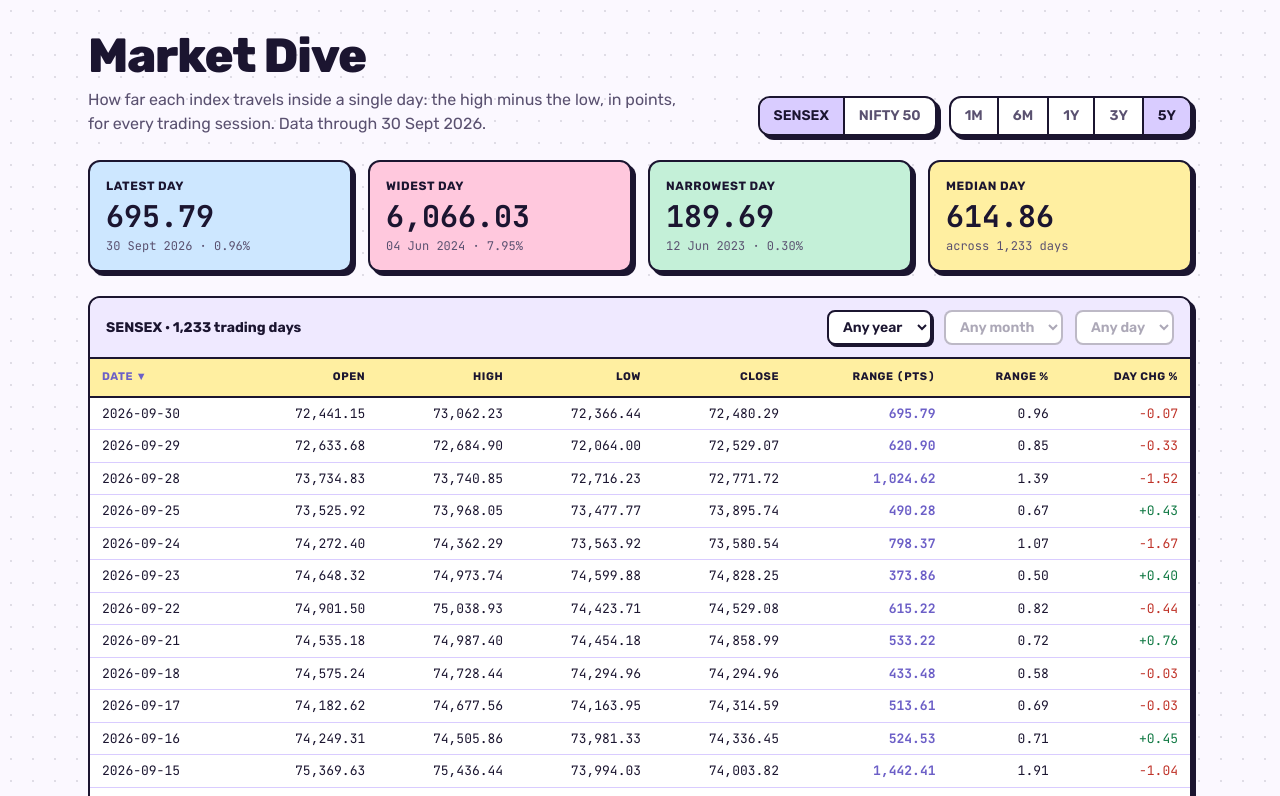
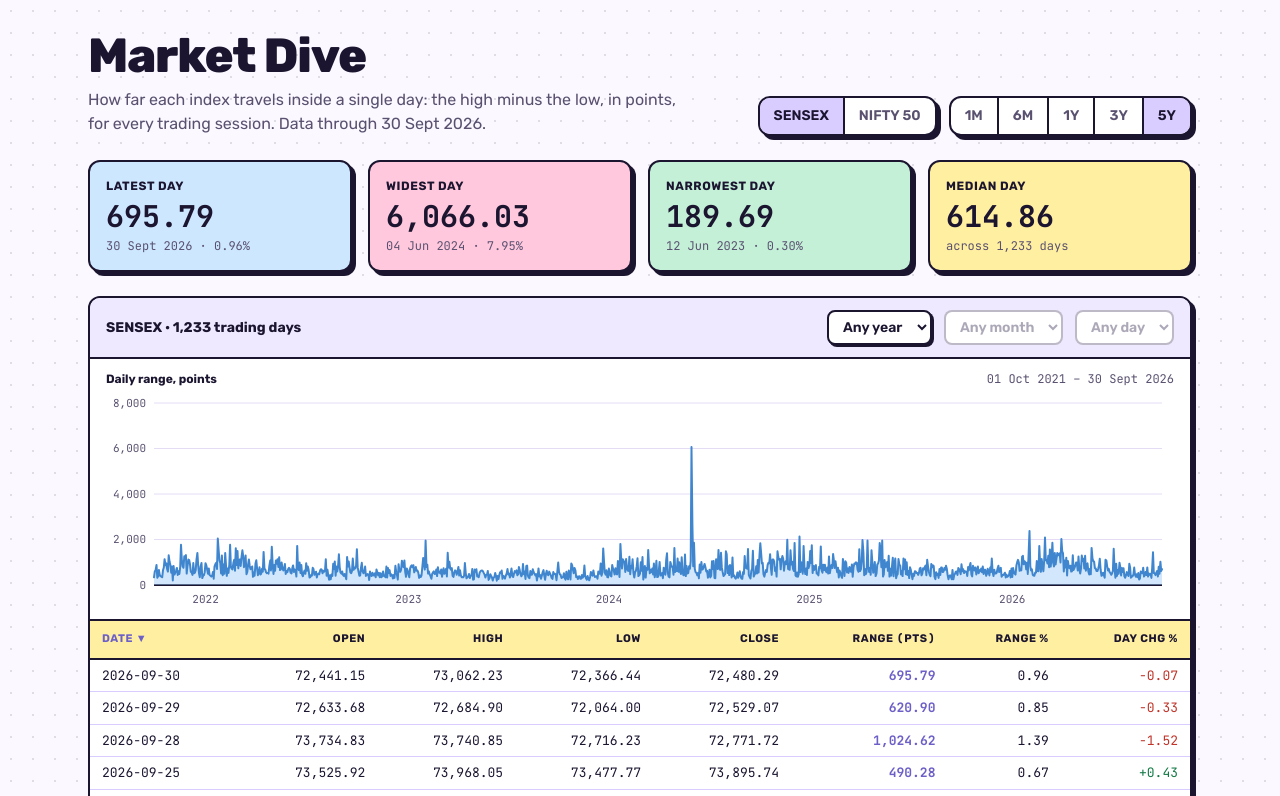
Before and after one commit to ANSH4195/market-dive, a React (Vite) app: page / in a window 1280 px wide. Shown: the top 796 px of the page. Built offline with nearby package versions, Linux system fonts and the light colour scheme.

Commit message:
Add daily range area chart above the table, driven by the filters
Co-Authored-By: Claude Opus 5.5 <noreply@anthropic.com>

```diff
--- a/src/components/DayTable.tsx
+++ b/src/components/DayTable.tsx
@@ -1,5 +1,6 @@
 import { useVirtualizer } from '@tanstack/react-virtual'
 import { useMemo, useRef, useState } from 'react'
+import { RangeChart } from '@/components/RangeChart'
 import { type Day, fmt } from '@/lib/data'
 
 type Key = keyof Day
@@ -54,15 +55,16 @@ export function DayTable({ days, name }: { days: Day[]; name: string }) {
   const dayNums = useMemo(() => (month ? partsOf(days, `${year}-${month}-`, 8, 10) : []), [days, year, month])
   const prefix = [year, month, day].filter(Boolean).join('-')
 
+  // Chronological, for the chart; `rows` is the same set in table sort order
+  const filtered = useMemo(() => (prefix ? days.filter((d) => d.date.startsWith(prefix)) : days), [days, prefix])
   const rows = useMemo(() => {
-    const filtered = prefix ? days.filter((d) => d.date.startsWith(prefix)) : days
     return [...filtered].sort((a, b) => {
       const x = a[sortKey] ?? -Infinity
       const y = b[sortKey] ?? -Infinity
       const c = x < y ? -1 : x > y ? 1 : 0
       return dir === 'asc' ? c : -c
     })
-  }, [days, prefix, sortKey, dir])
+  }, [filtered, sortKey, dir])
 
   const scrollRef = useRef<HTMLDivElement>(null)
   const virtualizer = useVirtualizer({
@@ -135,7 +137,8 @@ export function DayTable({ days, name }: { days: Day[]; name: string }) {
           )}
         </div>
       </div>
-      <div ref={scrollRef} className="max-h-[560px] overflow-auto">
+      {filtered.length > 0 && <RangeChart days={filtered} />}
+      <div ref={scrollRef} className="max-h-[560px] overflow-auto border-t-[2.5px] border-ink">
         <table className="w-full border-collapse font-mono text-[13px] tabular-nums">
           <thead>
             <tr>
--- /dev/null
+++ b/src/components/RangeChart.tsx
@@ -0,0 +1,168 @@
+import { useEffect, useMemo, useRef, useState } from 'react'
+import { type Day, fmt, fmtDate } from '@/lib/data'
+
+const H = 220
+const PAD = { l: 48, r: 12, t: 12, b: 26 }
+const LINE = '#3f86cf'
+const FILL = '#9ccbf7'
+const GRID = '#e4dcf5'
+const INK = '#1b1530'
+const MUTED = '#5a5170'
+const MONTHS = ['Jan', 'Feb', 'Mar', 'Apr', 'May', 'Jun', 'Jul', 'Aug', 'Sep', 'Oct', 'Nov', 'Dec']
+
+function niceTicks(max: number) {
+  const p = 10 ** Math.floor(Math.log10(max))
+  const top = [1, 1.5, 2, 2.5, 3, 4, 5, 6, 8, 10].map((m) => m * p).find((v) => v >= max) ?? max
+  return { top, ticks: [0, 1, 2, 3, 4].map((i) => (top / 4) * i) }
+}
+
+/** X-axis labels at year, month or day boundaries depending on how much time the data spans */
+function xLabels(days: Day[]) {
+  const spanDays = (Date.parse(days.at(-1)!.date) - Date.parse(days[0].date)) / 864e5
+  const unit = spanDays > 400 ? 'year' : spanDays > 45 ? 'month' : 'day'
+  const out: { i: number; text: string }[] = []
+  let prev = ''
+  days.forEach((d, i) => {
+    const key = unit === 'year' ? d.date.slice(0, 4) : unit === 'month' ? d.date.slice(0, 7) : d.date
+    if (key === prev) return
+    prev = key
+    const [y, m, dd] = d.date.split('-')
+    out.push({ i, text: unit === 'year' ? y : unit === 'month' ? `${MONTHS[+m - 1]} ${y.slice(2)}` : String(+dd) })
+  })
+  // The first bucket usually starts mid-period, so drop its label unless it is the only one
+  return out.length > 1 ? out.slice(1) : out
+}
+
+export function RangeChart({ days }: { days: Day[] }) {
+  const wrapRef = useRef<HTMLDivElement>(null)
+  const [width, setWidth] = useState(0)
+  const [hover, setHover] = useState<number | null>(null)
+
+  useEffect(() => {
+    const ro = new ResizeObserver(([e]) => setWidth(e.contentRect.width))
+    ro.observe(wrapRef.current!)
+    return () => ro.disconnect()
+  }, [])
+
+  const n = days.length
+  const pw = Math.max(width - PAD.l - PAD.r, 1)
+  const ph = H - PAD.t - PAD.b
+  const { top, ticks } = useMemo(() => niceTicks(Math.max(...days.map((d) => d.range))), [days])
+  const x = (i: number) => PAD.l + (n === 1 ? pw / 2 : (i / (n - 1)) * pw)
+  const y = (v: number) => PAD.t + ph - (v / top) * ph
+
+  const { line, area } = useMemo(() => {
+    if (!width) return { line: '', area: '' }
+    const pts = days.map((d, i) => `${x(i).toFixed(1)},${y(d.range).toFixed(1)}`)
+    const line = `M${pts.join('L')}`
+    return { line, area: `${line}L${x(n - 1).toFixed(1)},${y(0)}L${x(0).toFixed(1)},${y(0)}Z` }
+    // x/y are derived from width, days and top
+  }, [days, width, top])
+
+  // Keep labels at least ~56px apart so they never collide
+  const labels = useMemo(() => {
+    let lastX = -Infinity
+    return xLabels(days).filter(({ i }) => {
+      if (x(i) - lastX < 56) return false
+      lastX = x(i)
+      return true
+    })
+  }, [days, width])
+
+  const onMove = (e: React.PointerEvent<SVGSVGElement>) => {
+    const rect = e.currentTarget.getBoundingClientRect()
+    const rel = (e.clientX - rect.left - PAD.l) / pw
+    setHover(Math.min(n - 1, Math.max(0, Math.round(rel * (n - 1)))))
+  }
+
+  const h = hover != null ? days[hover] : null
+  const hx = hover != null ? x(hover) : 0
+
+  return (
+    <div className="bg-white px-3 pt-3 pb-2 sm:px-4">
+      <div className="mb-1 flex flex-wrap items-baseline justify-between gap-x-3 font-mono text-xs">
+        <span className="font-sans font-bold">Daily range, points</span>
+        <span className="text-ink-soft">
+          {n === 1 ? fmtDate(days[0].date) : `${fmtDate(days[0].date)} – ${fmtDate(days[n - 1].date)}`}
+        </span>
+      </div>
+      <div ref={wrapRef} className="relative">
+        {width > 0 && (
+          <svg
+            width={width}
+            height={H}
+            className="block touch-pan-y select-none"
+            onPointerMove={onMove}
+            onPointerDown={onMove}
+            onPointerLeave={() => setHover(null)}
+            role="img"
+            aria-label={`Daily high minus low for ${n} trading days`}
+          >
+            {ticks.map((t) => (
+              <g key={t}>
+                <line
+                  x1={PAD.l}
+                  x2={width - PAD.r}
+                  y1={y(t)}
+                  y2={y(t)}
+                  stroke={t === 0 ? INK : GRID}
+                  strokeWidth={t === 0 ? 2 : 1}
+                />
+                <text
+                  x={PAD.l - 8}
+                  y={y(t)}
+                  dy="0.32em"
+                  textAnchor="end"
+                  fill={MUTED}
+                  fontSize={11}
+                  fontFamily="JetBrains Mono, monospace"
+                >
+                  {t.toLocaleString('en-IN')}
+                </text>
+              </g>
+            ))}
+            {labels.map(({ i, text }) => (
+              <text
+                key={i}
+                x={x(i)}
+                y={H - 8}
+                textAnchor="middle"
+                fill={MUTED}
+                fontSize={11}
+                fontFamily="JetBrains Mono, monospace"
+              >
+                {text}
+              </text>
+            ))}
+            {n > 1 && (
+              <>
+                <path d={area} fill={FILL} fillOpacity={0.45} />
+                <path d={line} fill="none" stroke={LINE} strokeWidth={2} strokeLinejoin="round" strokeLinecap="round" />
+              </>
+            )}
+            {n === 1 && <circle cx={x(0)} cy={y(days[0].range)} r={5} fill={LINE} stroke="#fff" strokeWidth={2} />}
+            {h && (
+              <>
+                <line x1={hx} x2={hx} y1={PAD.t} y2={y(0)} stroke={INK} strokeWidth={1} strokeDasharray="3 3" />
+                <circle cx={hx} cy={y(h.range)} r={5} fill={LINE} stroke="#fff" strokeWidth={2} />
+              </>
+            )}
+          </svg>
+        )}
+        {h && (
+          <div
+            className="pointer-events-none absolute top-1 rounded-lg whitespace-nowrap border-2 border-ink bg-white px-2.5 py-1.5 font-mono text-xs shadow-brut-sm"
+            style={hx > width / 2 ? { right: width - hx + 10 } : { left: hx + 10 }}
+          >
+            <div className="font-sans font-bold">{fmtDate(h.date)}</div>
+            <div>
+              Δ <b>{fmt(h.range)}</b> <span className="text-ink-soft">({fmt(h.rangePct)}%)</span>
+            </div>
+            <div className="text-ink-soft">H {fmt(h.high)}</div>
+            <div className="text-ink-soft">L {fmt(h.low)}</div>
+          </div>
+        )}
+      </div>
+    </div>
+  )
+}
```
